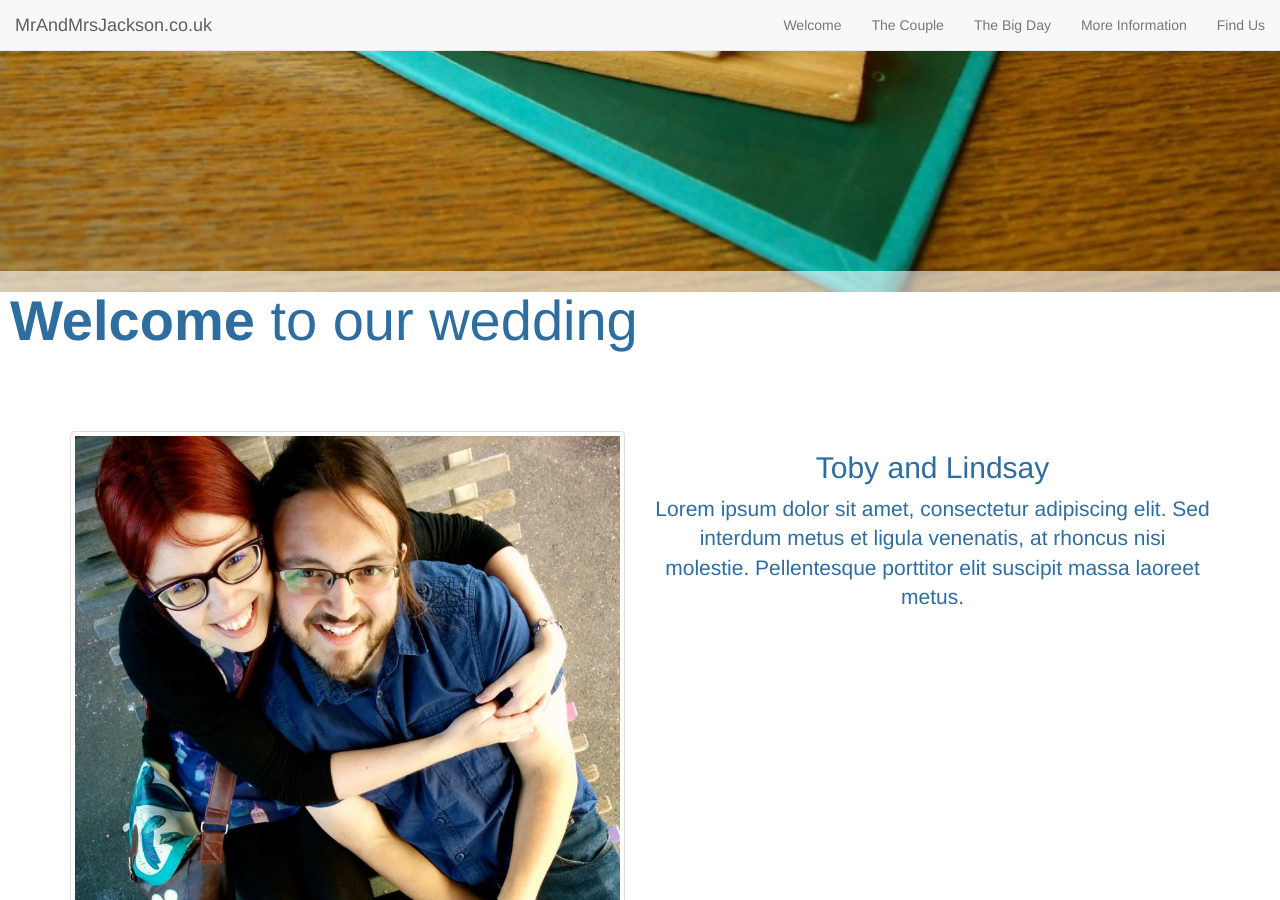
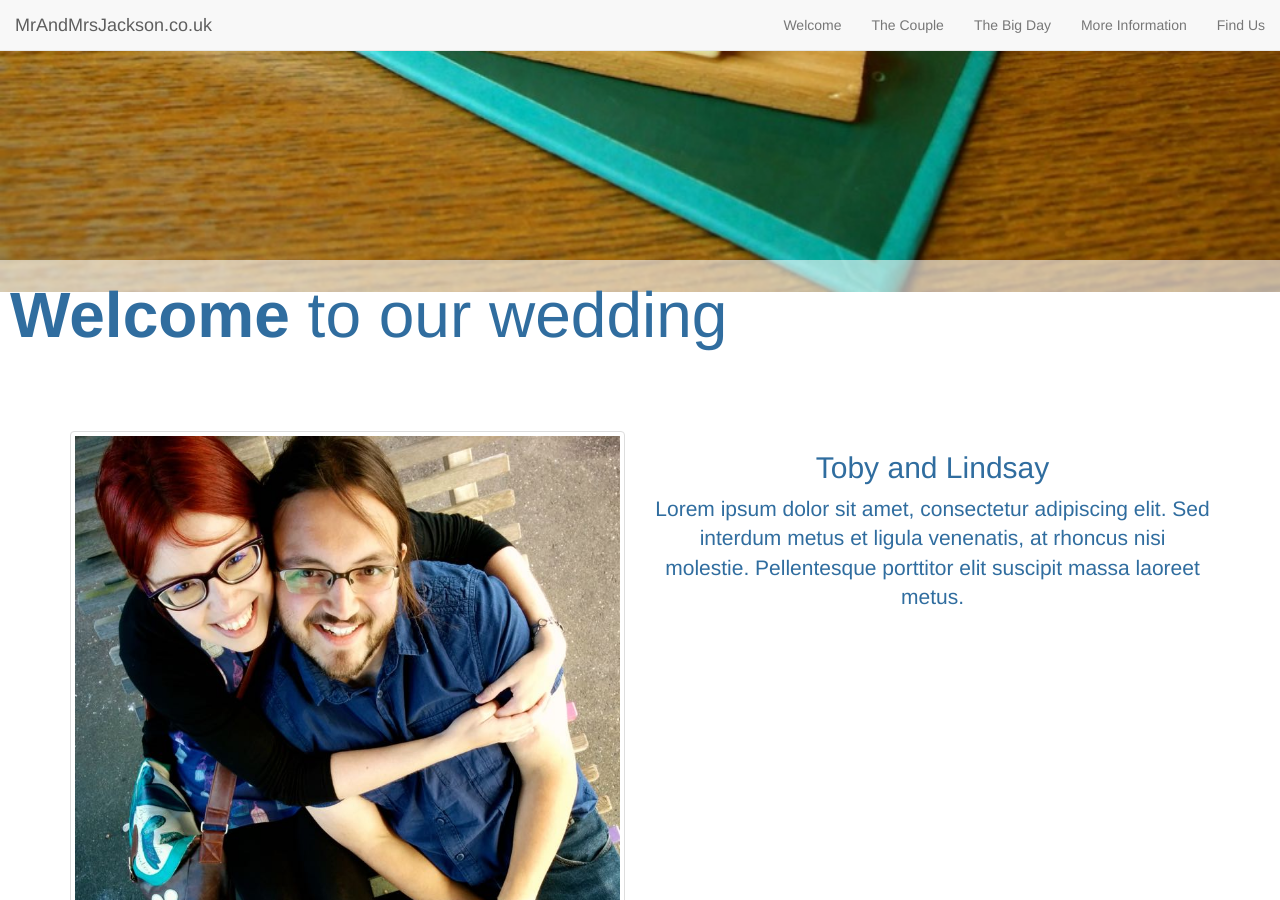
Before and after one commit to warmfusion/mrandmrsjackson, a Jekyll site: the page built from index.html, in a window 1280 px wide and 900 px high, scrolled down 519 px. Built offline with Jekyll 4.4.1, drawn with Linux system fonts in a browser that asks for light colours; nearby versions of some CDN libraries.

Commit message:
Trying a dynamic heading size

```diff
--- a/css/main.css
+++ b/css/main.css
@@ -29,7 +29,7 @@ a:hover {
 }
 
 .text-vbottom {
-  font-size: 4em;
+  font-size: 5vw;
   margin: 0;
   padding: 0;
 }
```
